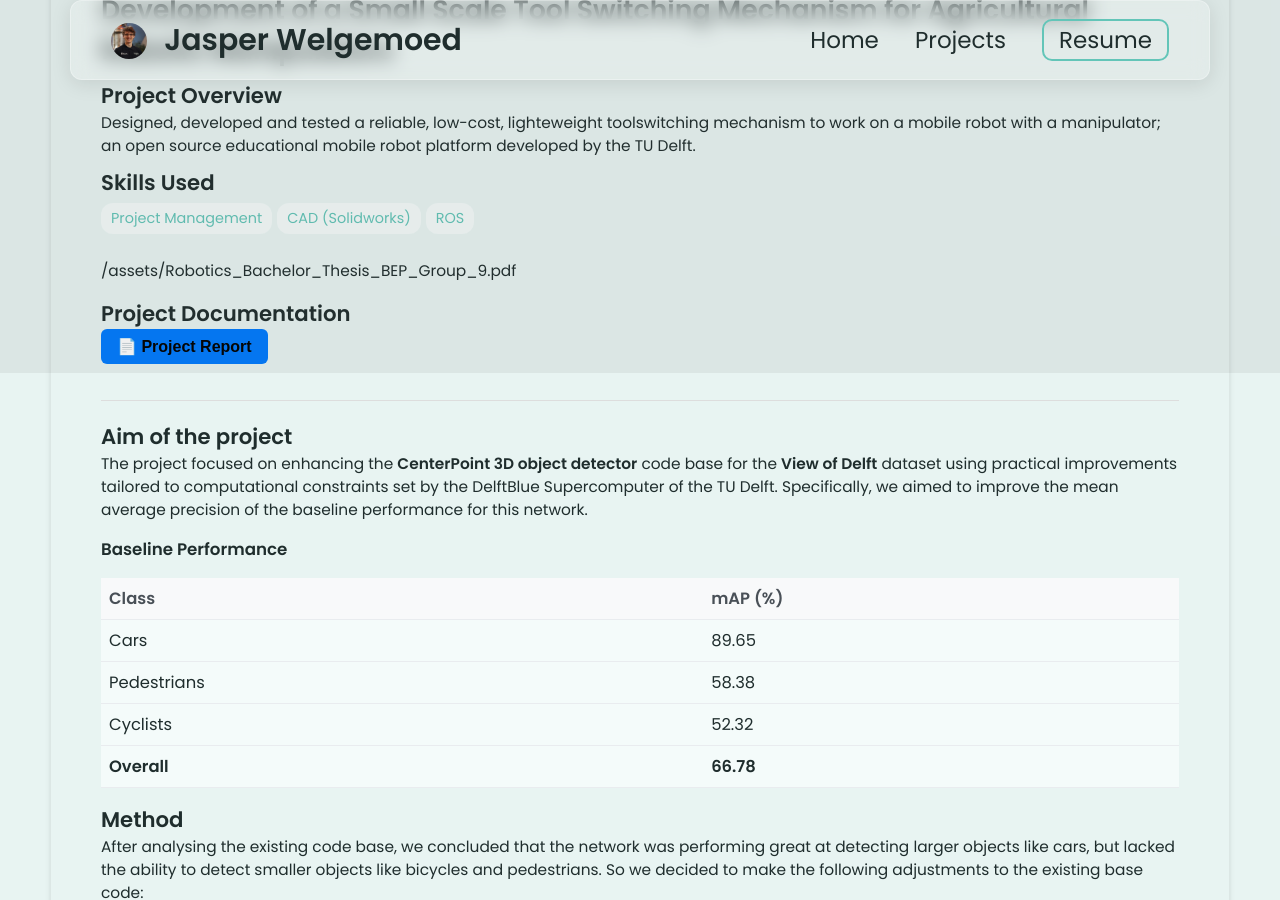
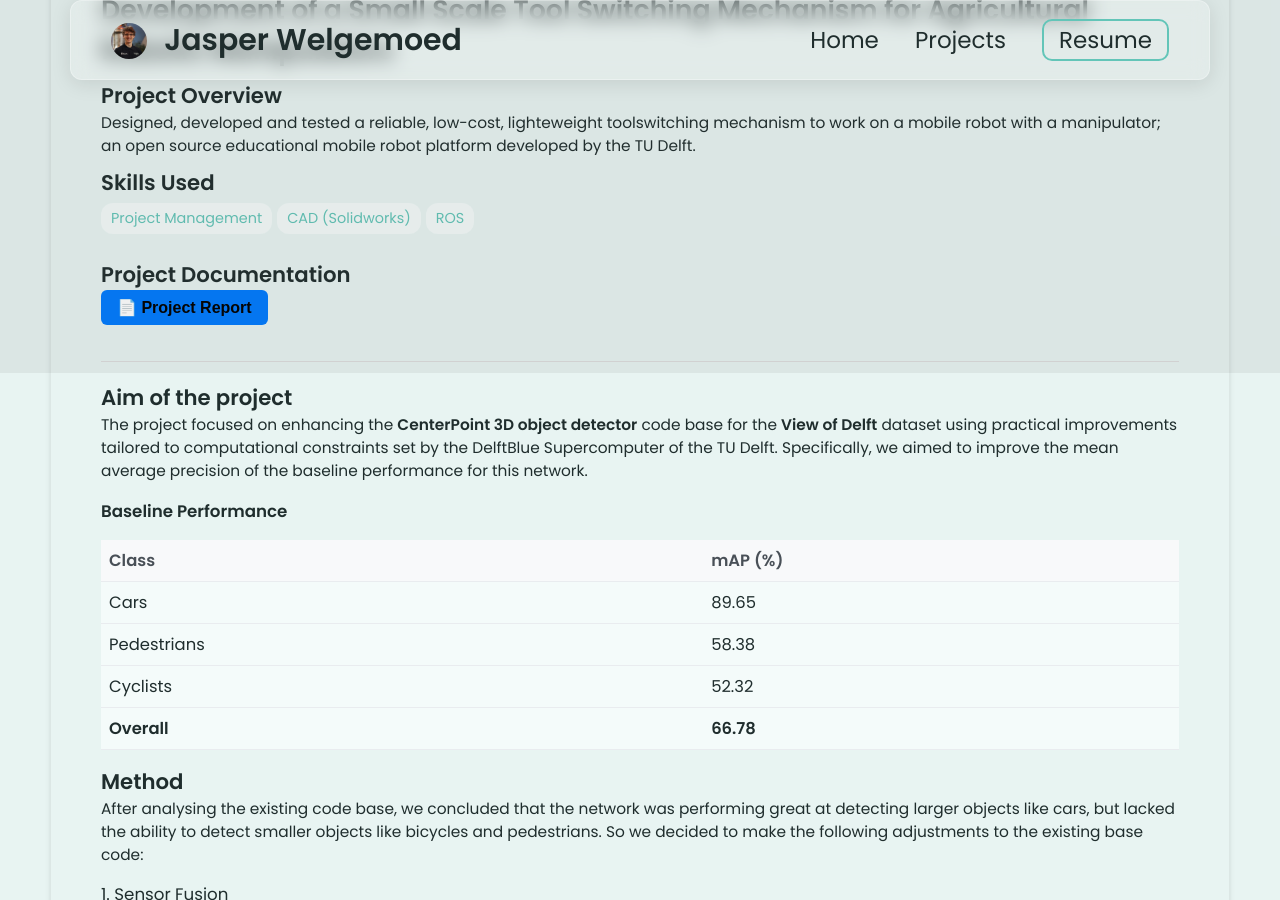
Before and after one commit to jasperwelgemoed/jasperwelgemoed.github.io, a Jekyll site: the page built from _projects/BachelorProject/index.md, in a window 1280 px wide and 900 px high, scrolled down 527 px. Built offline with Jekyll 4.4.1, drawn with Linux system fonts in a browser that asks for light colours.

Commit message:
Update index.md

```diff
--- a/_projects/BachelorProject/index.md
+++ b/_projects/BachelorProject/index.md
@@ -8,7 +8,6 @@ skills:
 - ROS
 main-image: /MMDesignB.png
 ---
-/assets/Robotics_Bachelor_Thesis_BEP_Group_9.pdf
 
 ## Project Documentation
 <div style="display: flex; flex-wrap: wrap; gap: 12px; margin-bottom: 20px;">
```
